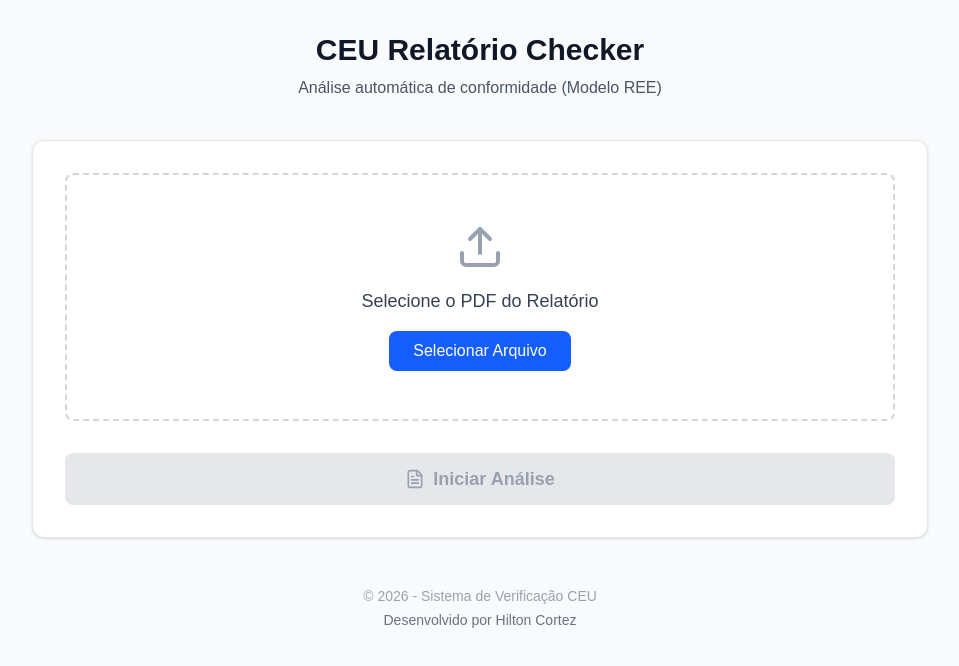
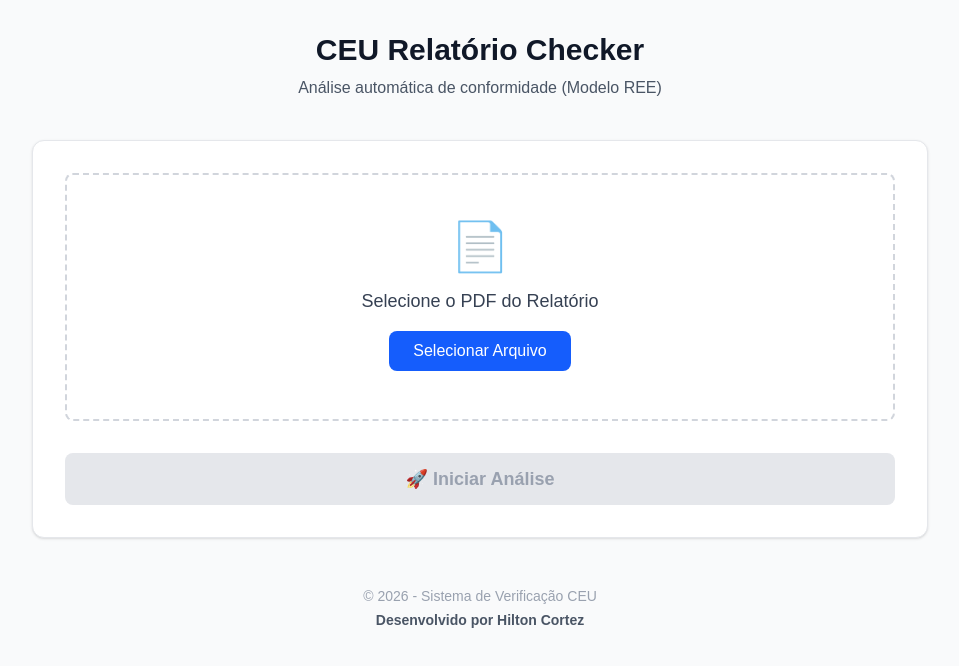
Before and after one commit to Tontura/CEU-REE-CHECKER, a Next.js app: page / in a window 1280 px wide. Shown: the top 666 px of the page, without its empty margins (160-1119 px from the left). Built offline with nearby package versions, Linux system fonts and the light colour scheme.

Commit message:
Refactor page.tsx for improved readability

```diff
--- a/app/page.tsx
+++ b/app/page.tsx
@@ -1,8 +1,7 @@
 "use client";
 
 import { useState } from "react";
-import { Upload, FileText, AlertCircle, Loader2, RefreshCw } from "lucide-react";
-import ResultadoAnalise from "@/components/ResultadoAnalise";
+import { ResultadoAnalise } from "@/components/ResultadoAnalise";
 import { AnalysisResult } from "@/lib/types";
 
 export default function Home() {
@@ -54,7 +53,7 @@ export default function Home() {
         {!resultado ? (
           <div className="bg-white rounded-xl shadow-sm border border-gray-200 p-8">
             <div className="flex flex-col items-center justify-center border-2 border-dashed border-gray-300 rounded-lg p-12 hover:border-blue-400 transition-colors">
-              <Upload className="w-12 h-12 text-gray-400 mb-4" />
+              <span className="text-5xl mb-4">📄</span>
               <p className="text-lg font-medium text-gray-700">{arquivo ? arquivo.name : "Selecione o PDF do Relatório"}</p>
               <input type="file" accept=".pdf" className="hidden" id="file-upload" onChange={handleFileChange} disabled={analisando} />
               <label htmlFor="file-upload" className="mt-4 bg-blue-600 text-white px-6 py-2 rounded-lg font-medium cursor-pointer hover:bg-blue-700">
@@ -63,32 +62,25 @@ export default function Home() {
             </div>
 
             {erro && (
-              <div className="mt-6 p-4 bg-red-50 border border-red-200 rounded-lg flex items-start gap-3">
-                <AlertCircle className="w-5 h-5 text-red-600 mt-0.5" />
-                <p className="text-sm text-red-700">{erro}</p>
+              <div className="mt-6 p-4 bg-red-50 border border-red-200 rounded-lg text-sm text-red-700">
+                <strong>Erro:</strong> {erro}
               </div>
             )}
 
             <button
               onClick={analisarRelatorio}
               disabled={!arquivo || analisando}
-              className={`w-full mt-8 py-3 rounded-lg font-bold text-lg flex items-center justify-center gap-2 ${!arquivo || analisando ? "bg-gray-200 text-gray-400" : "bg-green-600 text-white hover:bg-green-700"}`}
+              className={`w-full mt-8 py-3 rounded-lg font-bold text-lg transition-all ${
+                !arquivo || analisando ? "bg-gray-200 text-gray-400" : "bg-green-600 text-white hover:bg-green-700"
+              }`}
             >
-              {analisando ? (
-                <>
-                  <Loader2 className="w-5 h-5 animate-spin" /> Analisando...
-                </>
-              ) : (
-                <>
-                  <FileText className="w-5 h-5" /> Iniciar Análise
-                </>
-              )}
+              {analisando ? "⌛ Analisando Relatório..." : "🚀 Iniciar Análise"}
             </button>
           </div>
         ) : (
           <div className="space-y-6">
-            <button onClick={resetar} className="flex items-center gap-2 text-blue-600 font-medium hover:underline">
-              <RefreshCw className="w-4 h-4" /> Analisar outro arquivo
+            <button onClick={resetar} className="text-blue-600 font-medium hover:underline flex items-center gap-2">
+              🔄 Analisar outro arquivo
             </button>
             <ResultadoAnalise resultado={resultado} />
           </div>
@@ -97,7 +89,7 @@ export default function Home() {
 
       <footer className="mt-12 text-center text-gray-400 text-sm space-y-1">
         <p>&copy; {new Date().getFullYear()} - Sistema de Verificação CEU</p>
-        <p className="font-medium text-gray-500">Desenvolvido por Hilton Cortez</p>
+        <p className="font-bold text-gray-600">Desenvolvido por Hilton Cortez</p>
       </footer>
     </main>
   );
```
